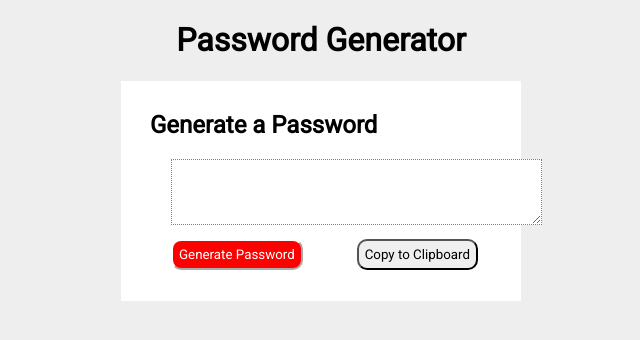
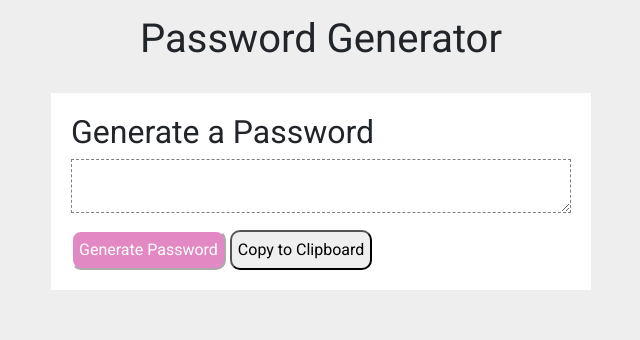
Before and after one commit to deannasanchez/Password-Generator-JS, a plain HTML site: page index.html in a window 1280 px wide. Shown: the whole page, without its empty margins (319-959 px from the left). Drawn offline with nearby package versions, Linux system fonts and the light colour scheme.

Commit message:
added bootstrap to edit the style of page. added more css elements to the page.

```diff
--- a/index.html
+++ b/index.html
@@ -6,6 +6,8 @@
     <meta name="viewport" content="width=device-width, initial-scale=1.0" />
     <meta http-equiv="X-UA-Compatible" content="ie=edge" />
     <title>Password Generator</title>
+    <link rel="stylesheet" href="https://stackpath.bootstrapcdn.com/bootstrap/4.3.1/css/bootstrap.min.css"
+        integrity="sha384-ggOyR0iXCbMQv3Xipma34MD+dH/1fQ784/j6cY/iJTQUOhcWr7x9JvoRxT2MZw1T" crossorigin="anonymous">
     <link rel="stylesheet" href="style.css">
     <link href="https://fonts.googleapis.com/css?family=Roboto&display=swap" rel="stylesheet">
 </head>
@@ -16,19 +18,36 @@
     </header>
 
     <div class="container">
+        <div class="row">
+            <div class="col-lg-6 col-sm-12 mx-auto">
+
+                <div class="content">
                     <h2>Generate a Password</h2>
-        <textarea rows="4" cols="50" id="password" placeholder="Your Secure Password"
-            aria-label="Generated Password">
+                    <textarea id="password"
+                    placeholder="Your Secure Password">
                     </textarea>
                     <button id="generate">
                         Generate Password
                     </button>
-        <button id="copy">
+                    <button id="copy" onclick="clipboard()">
                         Copy to Clipboard
                     </button>
                 </div>
 
+            </div>
+        </div>
+    </div>
+
     <script src="script.js"></script>
+    <script src="https://code.jquery.com/jquery-3.3.1.slim.min.js"
+        integrity="sha384-q8i/X+965DzO0rT7abK41JStQIAqVgRVzpbzo5smXKp4YfRvH+8abtTE1Pi6jizo"
+        crossorigin="anonymous"></script>
+    <script src="https://cdnjs.cloudflare.com/ajax/libs/popper.js/1.14.7/umd/popper.min.js"
+        integrity="sha384-UO2eT0CpHqdSJQ6hJty5KVphtPhzWj9WO1clHTMGa3JDZwrnQq4sF86dIHNDz0W1"
+        crossorigin="anonymous"></script>
+    <script src="https://stackpath.bootstrapcdn.com/bootstrap/4.3.1/js/bootstrap.min.js"
+        integrity="sha384-JjSmVgyd0p3pXB1rRibZUAYoIIy6OrQ6VrjIEaFf/nJGzIxFDsf4x0xIM+B07jRM"
+        crossorigin="anonymous"></script>
 </body>
 
 </html>
--- a/script.js
+++ b/script.js
@@ -2,3 +2,11 @@ var alphnum = "abcdefghijklmnopqrstuvwxyz0123456789";
 var randomIndex = Math.floor(Math.random() * alphnum.length);
       console.log("random index: ", randomIndex);
       console.log("random item: ", alphnum[randomIndex]);
+
+
+
+
+
+function clipboard(){
+
+}
--- a/style.css
+++ b/style.css
@@ -1,7 +1,6 @@
 * {
     box-sizing: border-box;
     font-family: 'Roboto', sans-serif;
-
 }
 
 body {
@@ -10,39 +9,35 @@ body {
 
 header {
     text-align: center;
+    margin-top: 15px;
+    margin-bottom: 20px;
 }
 
-h2{
-    margin-left: 5%;
-}
-
-.container {
-    margin: 0 auto;
-    width: 400px;
-    height: 220px;
+.content {
     background-color: white;
-    padding: 10px;
+    padding: 20px;
     border: rgb(190, 190, 190) 4px;
+    width: 100%;
+    margin-top: 10px;
+    margin-bottom: 10px;
 }
 
 #password {
-    margin-left: 40px;
-    border: dotted gray 1px;
+    border: dashed gray 1px;
+    width: 100%;
 }
 
 #generate {
-    margin-left: 40px;
-    margin-top: 10px;
     padding: 6px;
     border-radius: 10px;
-    background-color: red;
+    background-color: rgb(226, 137, 196);
     color: white;
     border-color: white;
+    margin-top: 10px;
 }
 
 #copy {
-    margin-left: 50px;
-    margin-top: 10px;
     padding: 6px;
     border-radius: 10px;
+    margin-top: 10px;
 }
```
Lines whose indentation alone changed are shown as unchanged.
